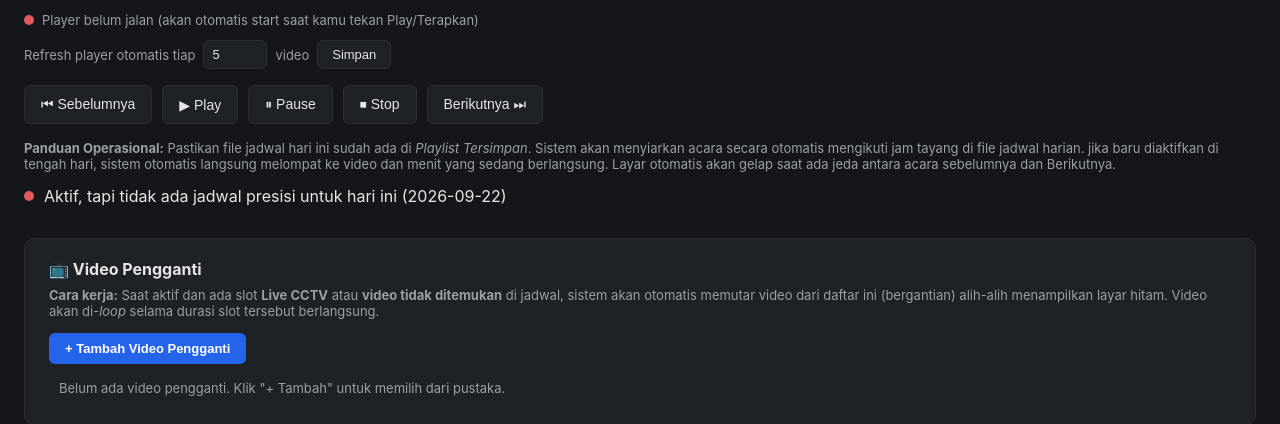
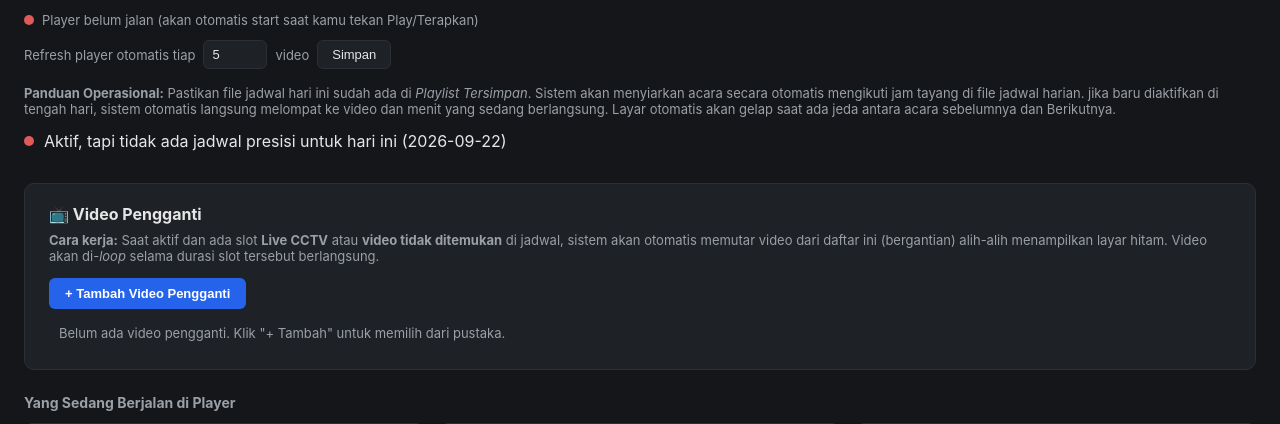
Before and after one commit to DaraH06/playlist-dashboard-jitv, a Flask app: page / in a window 1280 px wide. Shown: the part 54-478 px from the top of the page. Run offline with Flask 3, Linux system fonts and the light colour scheme; the visitor is signed in with stand-in values (Sample User, id 1); data that the repository does not hold is empty.

Commit message:
menghapus fitur yang hanya ada di pengembangan dan tidak digunakan lagi

```diff
--- a/app.py
+++ b/app.py
@@ -209,37 +209,6 @@ def api_import_playlist():
             not_found.append(line)
 
     return jsonify({"matched": matched, "not_found": not_found})
-
-
-@app.route("/api/play", methods=["POST"])
-@login_required
-def api_play():
-    return jsonify(mpv.play())
-
-
-@app.route("/api/pause", methods=["POST"])
-@login_required
-def api_pause():
-    return jsonify(mpv.pause())
-
-
-@app.route("/api/stop", methods=["POST"])
-@login_required
-def api_stop():
-    return jsonify(mpv.stop())
-
-
-@app.route("/api/next", methods=["POST"])
-@login_required
-def api_next():
-    return jsonify(mpv.next())
-
-
-@app.route("/api/prev", methods=["POST"])
-@login_required
-def api_prev():
-    return jsonify(mpv.prev())
-
 
 @app.route("/api/status")
 @login_required
--- a/mpv_controller.py
+++ b/mpv_controller.py
@@ -226,21 +226,6 @@ class MPVController:
             self._send(["set_property", "loop-playlist", "inf"])
             self._send(["loadlist", M3U_PATH, "replace"])
             return self._send(["set_property", "pause", False])
-
-    def play(self):
-        return self._send(["set_property", "pause", False])
-
-    def pause(self):
-        return self._send(["set_property", "pause", True])
-
-    def stop(self):
-        return self._send(["stop"])
-
-    def next(self):
-        return self._send(["playlist-next"])
-
-    def prev(self):
-        return self._send(["playlist-prev"])
 
     def get_playlist(self):
         res = self._send(["get_property", "playlist"])
--- a/static/app.js
+++ b/static/app.js
@@ -426,18 +426,6 @@ document.getElementById("btn-import-zip").onclick = async () => {
   loadNamedPlaylists();
 };
 
-
-
-// ---------- Wire up controls ----------
-
-document.getElementById("btn-play").onclick = () => api("/api/play", { method: "POST" }).then(pollStatus);
-document.getElementById("btn-pause").onclick = () => api("/api/pause", { method: "POST" }).then(pollStatus);
-document.getElementById("btn-stop").onclick = () => api("/api/stop", { method: "POST" }).then(pollStatus);
-document.getElementById("btn-next").onclick = () => api("/api/next", { method: "POST" }).then(pollStatus);
-document.getElementById("btn-prev").onclick = () => api("/api/prev", { method: "POST" }).then(pollStatus);
-
-
-
 // ---------- Mode Jadwal Presisi ----------
 
 function formatClock(totalSeconds) {
--- a/templates/dashboard.html
+++ b/templates/dashboard.html
@@ -28,14 +28,6 @@
     <span id="chunk-size-saved-note" class="chunk-size-saved-note"></span>
   </section>
 
-  <section class="controls">
-    <button id="btn-prev">⏮ Sebelumnya</button>
-    <button id="btn-play">▶ Play</button>
-    <button id="btn-pause">⏸ Pause</button>
-    <button id="btn-stop">⏹ Stop</button>
-    <button id="btn-next">Berikutnya ⏭</button>
-  </section>
-
   <section class="precision-panel">
     <p class="schedule-hint">
       <strong>Panduan Operasional:</strong> Pastikan file jadwal hari ini sudah ada di <em>Playlist Tersimpan</em>. Sistem akan menyiarkan acara secara otomatis mengikuti jam tayang
@@ -47,6 +39,7 @@
       <span id="precision-dot" class="dot"></span>
       <span id="precision-status-text">Memuat status...</span>
     </div>
+    <div id="precision-detail" class="precision-detail"></div>
   </section>
 
   <section class="fallback-panel">
```
Also changed, not shown: 1 other file.
